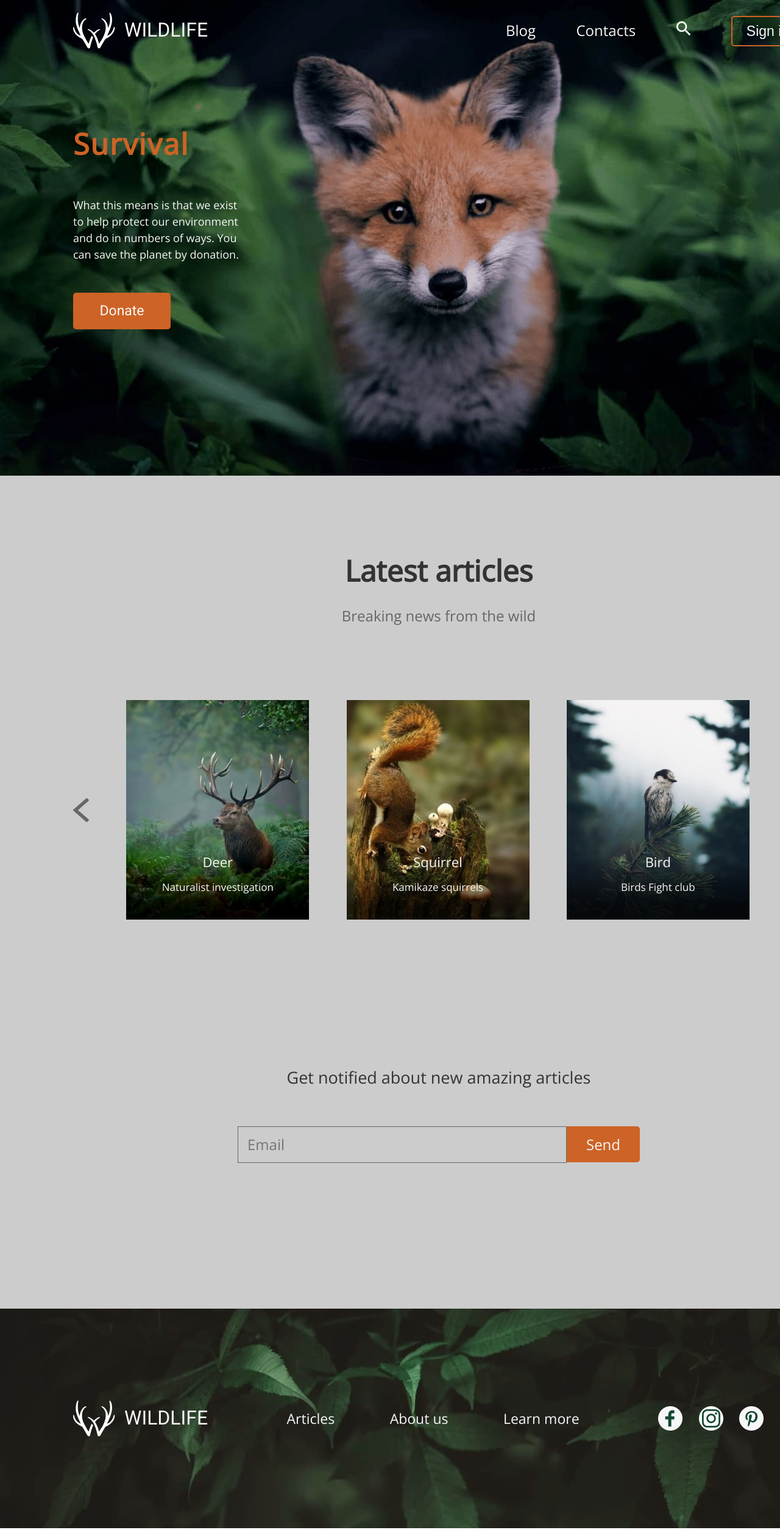
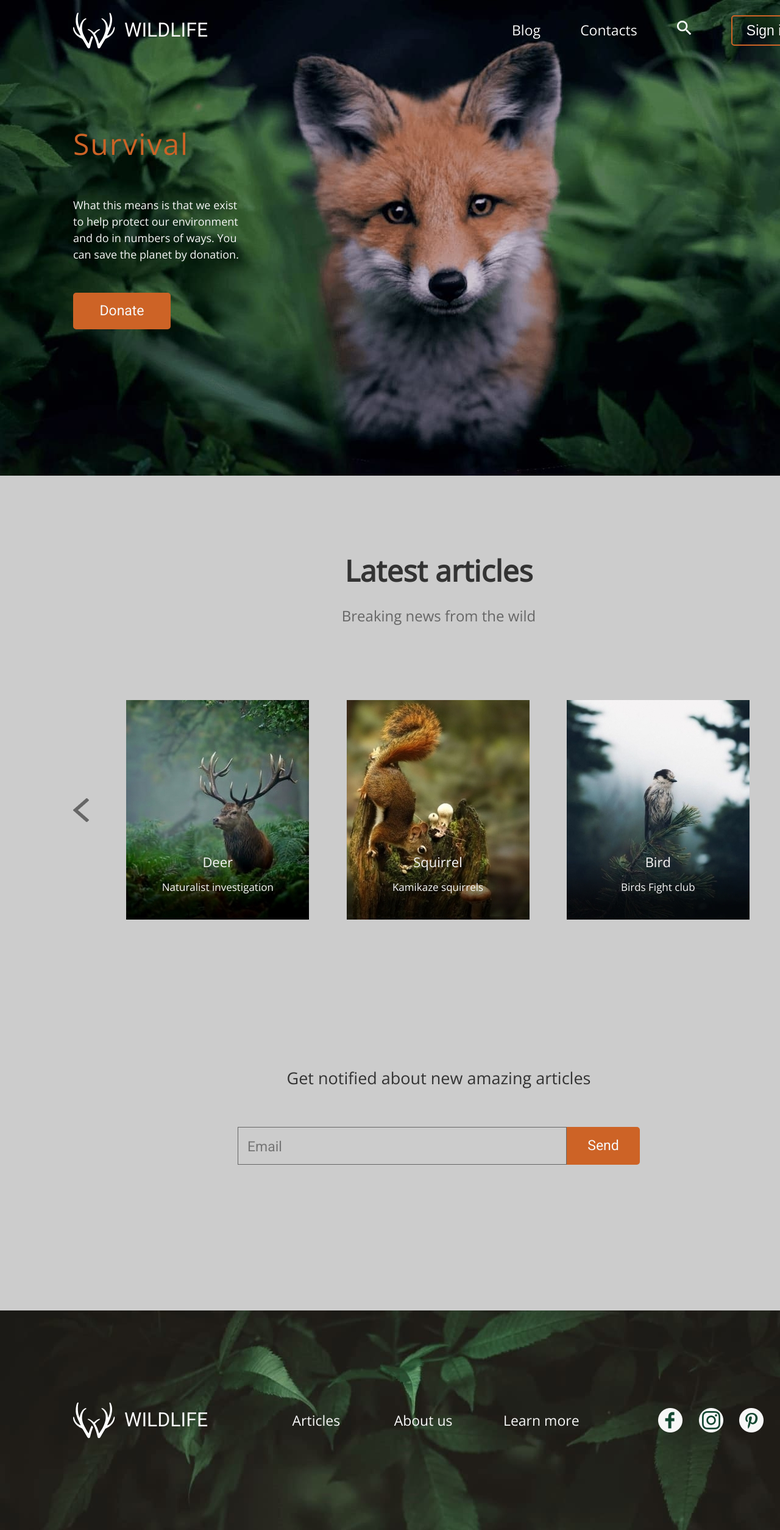
Before and after one commit to Art-Orl/Wildlife, a plain HTML site: page index.html in a window 1280 px wide. Shown: the top 2509 px of the page at 61% size. Drawn offline with nearby package versions, Linux system fonts and the light colour scheme.

Commit message:
fixed: change the position some elements

```diff
--- a/index.html
+++ b/index.html
@@ -46,12 +46,12 @@
       <section class="survival">
         <div class="wrapper">
           <div class="survival__content">
-          <h2 class="title">Survival</h2>
-          <p class="subtitle">
-            What this means is that we exist to help protect our environment and
-            do in numbers of ways. You can save the planet by donation.
-          </p>
-          <button type="button" class="survival-button">Donate</button>
+            <h2 class="title">Survival</h2>
+            <p class="subtitle">
+              What this means is that we exist to help protect our environment
+              and do in numbers of ways. You can save the planet by donation.
+            </p>
+            <button type="button" class="survival-button">Donate</button>
           </div>
         </div>
       </section>
@@ -110,13 +110,13 @@
         </div>
         <nav class="menuFooter">
           <ul class="listF">
-            <li class="listF__item">
+            <li class="listF__item listF__item1">
               <a class="list__link" href="#">Articles</a>
             </li>
-            <li class="listF__item">
+            <li class="listF__item listF__item2">
               <a class="list__link" href="#">About us</a>
             </li>
-            <li class="listF__item">
+            <li class="listF__item ">
               <a class="list__link" href="#">Learn more</a>
             </li>
           </ul>
--- a/wild.css
+++ b/wild.css
@@ -54,7 +54,7 @@ a {
 
 .menu {
   display: flex;
-  width: 490px;
+  width: 480px;
   margin-top: 20px;
 }
 
@@ -68,8 +68,8 @@ a {
 
 .list__item {
   font-family: Open Sans;
-  font-size: 24px;
-  font-weight: 400;
+  font-size: 23px;
+  font-weight: 100;
   line-height: 250%;
 }
 
@@ -107,6 +107,7 @@ a {
 .title {
   margin-top: 120px;
   font-family: Open Sans;
+  font-weight: 400;
   font-size: 48px;
   line-height: 150%;
   letter-spacing: 2px;
@@ -125,6 +126,7 @@ a {
 .survival-button {
   padding: 16px 42px 17px 42px;
   width: 160px;
+  height: 60px;
   border-radius: 5px;
   background: #cd6326;
   border: none;
@@ -132,6 +134,15 @@ a {
   font-size: 23px;
   color: #f7f7f7;
   font-family: Roboto;
+}
+
+.survival-button:hover {
+  background: #e39128;
+  cursor: pointer;
+}
+
+.survival-button:active {
+  background: #8f5613;
 }
 
 .LatestArticles {
@@ -257,7 +268,7 @@ a {
 
 .notified__p {
   display: flex;
-  margin-top: 239px;
+  margin-top: 240px;
   text-align: center;
   font-family: Open Sans;
   font-size: 27px;
@@ -278,7 +289,7 @@ a {
 
 .form__field {
   width: 540px;
-  height: 60px;
+  height: 62px;
   border: 1px solid #666666;
   padding: 15px;
   background: rgba(255, 255, 255, 0);
@@ -288,17 +299,22 @@ a {
 
 .form__button {
   width: 120px;
-  height: 59px;
+  height: 62px;
   border: none;
   background: #cd6326;
   border-radius: 0px 5px 5px 0px;
   color: #f7f7f7;
-  font-size: 24px;
-  font-family: Open Sans;
+  font-size: 23px;
+  font-family: roboto;
 }
 
 .form__button:hover {
+  background: #e39128;
   cursor: pointer;
+}
+
+.form__button:active {
+  background: #8f5613;
 }
 
 .footer {
@@ -314,6 +330,7 @@ a {
 
 .menuFooter {
   margin-top: 150px;
+  padding: 0 0 0 9px;
   width: 480px;
 }
 
@@ -326,7 +343,7 @@ a {
 .listF__item {
   font-family: Open Sans;
   font-size: 23px;
-  line-height: 261%;
+  line-height: 60px;
   color: #f7f7f7;
 }
 
@@ -392,16 +409,15 @@ a {
 }
 
 .list__button:active {
-  background: #a76400;
-}
-
-.survival-button:hover {
-  background: #fd9355;
-  cursor: pointer;
+  background: #8f5613;
 }
 
 ::-webkit-input-placeholder {
-  font-size: 24px;
-  font-family: Open Sans;
+  font-size: 23px;
+  font-family: roboto;
   line-height: 250%;
 }
+
+.listF__item1 {
+  padding-right: 5px;
+}
```
